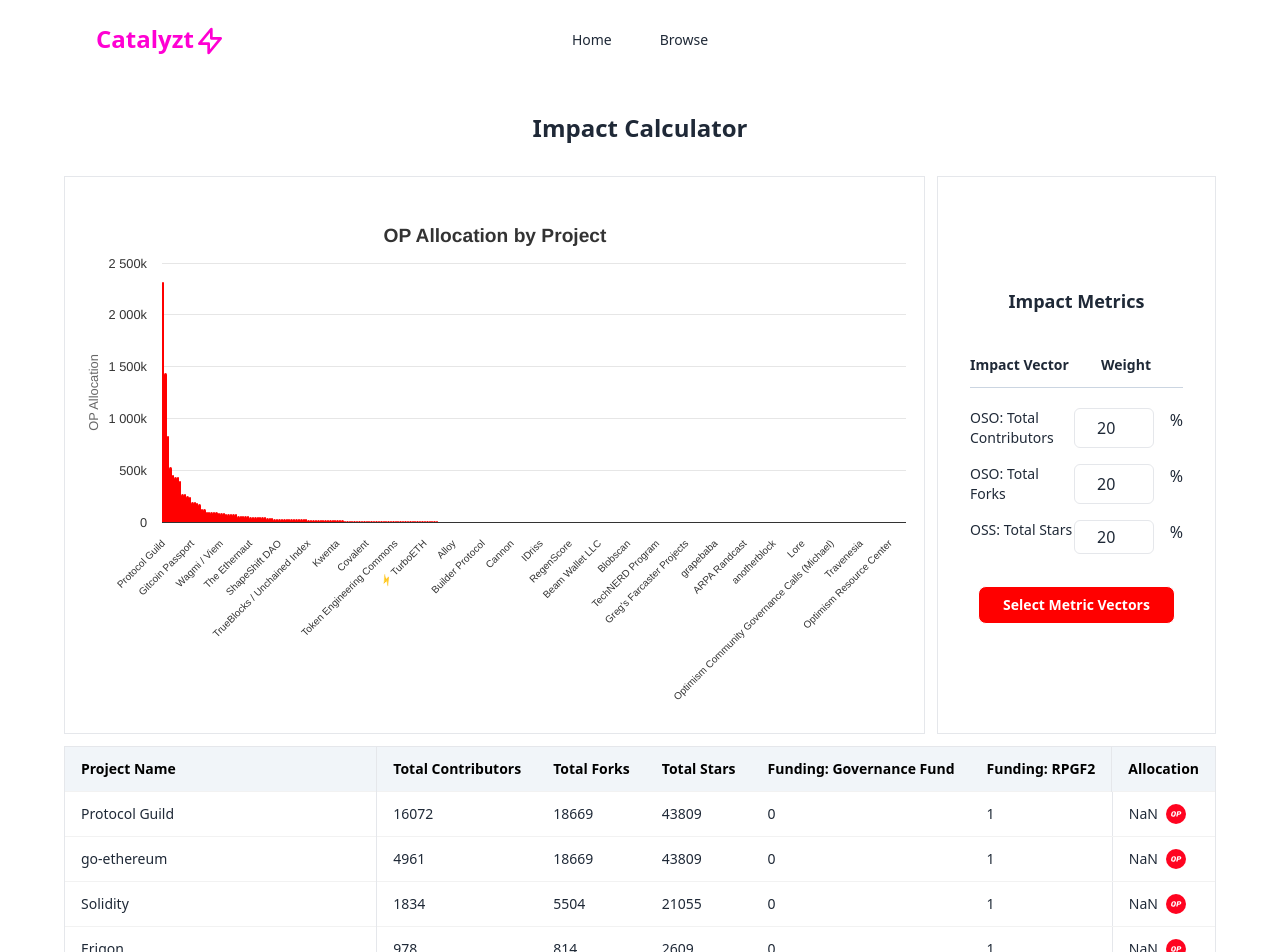
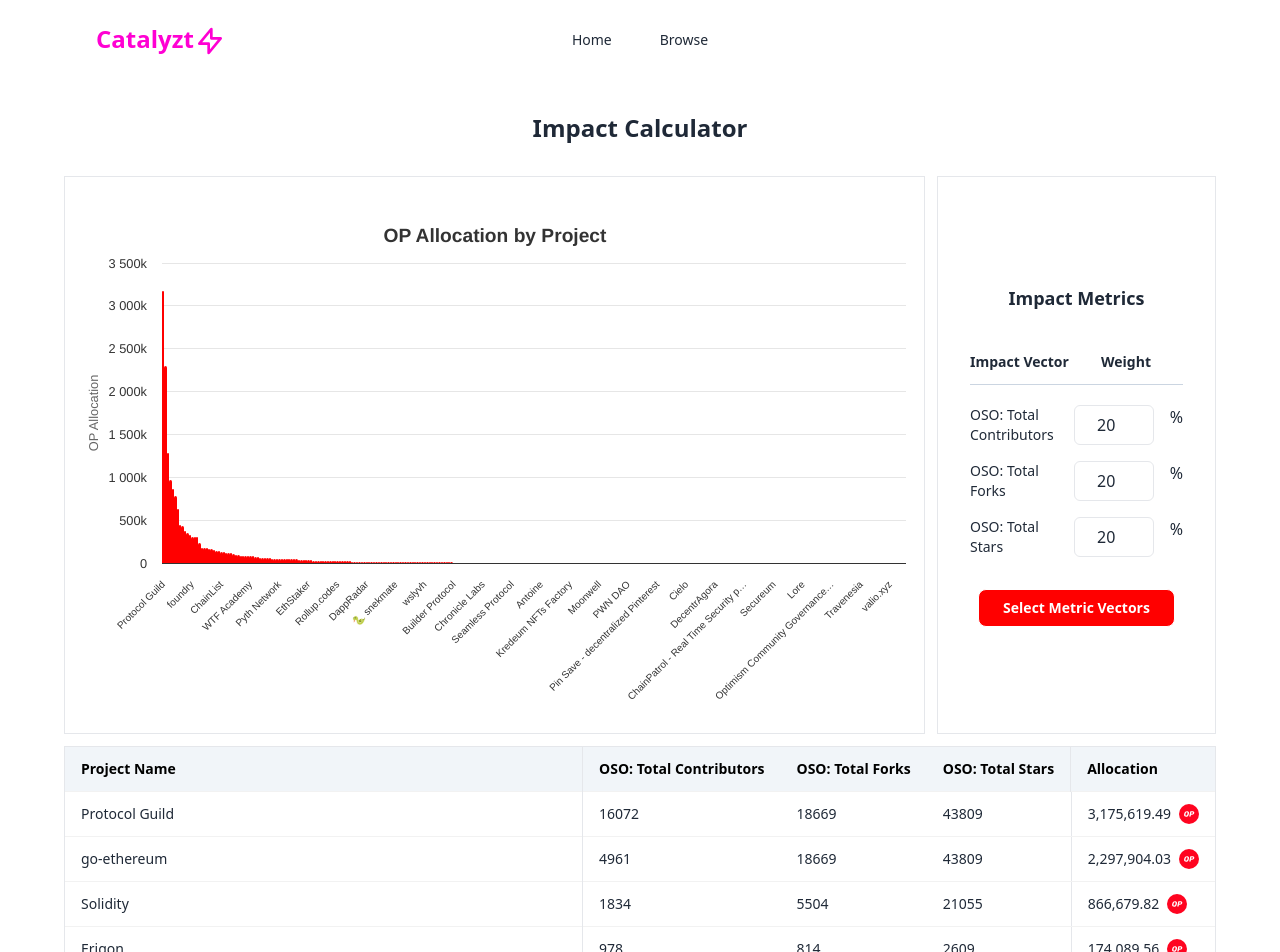
Before and after one commit to catalyzt-tech/Impact-Calculator, a React (Vite) app: page /impact in a window 1280 px wide. Shown: the top 952 px of the page. Built offline with nearby package versions, Linux system fonts and the light colour scheme.

Commit message:
feat: sync table and refactor

```diff
--- a/src/components/ImpactCatalyst/Graph.tsx
+++ b/src/components/ImpactCatalyst/Graph.tsx
@@ -1,26 +1,42 @@
 import Highcharts from 'highcharts'
 import HighchartsReact from 'highcharts-react-official'
-import { useCallback, useEffect, useState, useRef } from 'react'
+import { useCallback, useEffect, useState } from 'react'
 import { calculateAllocationTest } from '../../hooks/process'
 
+interface allocationResultType {
+  project: string
+  amount: string
+}
 const TempGraph = ({ selectedProject, totalStats, weight }) => {
   const [options, setOptions] = useState({})
-  const [allocationAmount, setAllocationAmount] = useState([])
-  const [projectName, setProjectName] = useState([])
+  const [allocationAmount, setAllocationAmount] = useState<number[]>([])
+  const [projectName, setProjectName] = useState<string[]>([])
 
-  console.log(calculateAllocationTest(selectedProject,totalStats,30000000, weight))
+  console.log(
+    calculateAllocationTest(selectedProject, totalStats, 30000000, weight)
+  )
 
   const calculateAllocation = useCallback(async () => {
-    return calculateAllocationTest(selectedProject,totalStats,30000000, weight)
+    return calculateAllocationTest(
+      selectedProject,
+      totalStats,
+      30000000,
+      weight
+    )
   }, [selectedProject, totalStats, weight]) // Include weight in dependencies
 
-  const transformData = useCallback((allocationResult) => {
-    const sortedAllocation = allocationResult.sort((a, b) => Number(b.amount) - Number(a.amount)).filter((project) => Number(project.amount) > 0)
-    const projectName = sortedAllocation.map((project) => project.project)
-    const amount = sortedAllocation.map((project) => Number(project.amount))
-    setAllocationAmount(amount)
-    setProjectName(projectName)
-  }, [])
+  const transformData = useCallback(
+    (allocationResult: allocationResultType[]) => {
+      const sortedAllocation = allocationResult
+        .sort((a, b) => Number(b.amount) - Number(a.amount))
+        .filter((project) => Number(project.amount) > 0)
+      const projectName = sortedAllocation.map((project) => project.project)
+      const amount = sortedAllocation.map((project) => Number(project.amount))
+      setAllocationAmount(amount)
+      setProjectName(projectName)
+    },
+    []
+  )
 
   useEffect(() => {
     setOptions({
--- a/src/components/ImpactCatalyst/Table.tsx
+++ b/src/components/ImpactCatalyst/Table.tsx
@@ -1,15 +1,21 @@
 import { WeightType } from '../../types/ImpactMetric'
-import { TotalStats } from '../../types/impactCalculator'
-import { Project } from '../../types/project'
+// import { ProjectType } from '../../types/project'
+import { calculateAllocationTest } from '../../hooks/process'
+import { Project } from '../../types/impactCalculator'
+const Table = ({ selectedProject, totalStats, weight }) => {
+  const opAllocation = 30000000
+  console.log('table')
+  console.log(selectedProject, totalStats, weight)
 
-interface TableProps {
-  selectedProject: Project[]
-  totalStats: TotalStats
-  weight: WeightType[]
-}
-const Table = ({ selectedProject, totalStats, weight }: TableProps) => {
-  const opAllocation = 30000000
-  console.log(selectedProject, totalStats, weight)
+  const allocation = calculateAllocationTest(
+    selectedProject,
+    totalStats,
+    opAllocation,
+    weight
+  )
+
+  console.log('allocation', allocation)
+
   return (
     <>
       <div className="overflow-x-auto">
@@ -17,81 +23,26 @@
           <thead>
             <tr className="text-sm text-black bg-slate-100">
               <th className="border-r">Project Name</th>
-              <th>Total Contributors</th>
-              <th>Total Forks</th>
-              <th>Total Stars</th>
-              <th>Funding: Governance Fund</th>
-              <th>Funding: RPGF2</th>
+              {weight.map((item: WeightType, index: number) => (
+                <th key={index}>{item.metric}</th>
+              ))}
               <th className="border-l">Allocation</th>
             </tr>
           </thead>
           <tbody>
-            {selectedProject.map((project) => {
-              const allocation = {
-                'Total Contributors':
-                  totalStats['Total Contributors'] !== 0
-                    ? Number(
-                        (project['OSO: Total Contributors'] /
-                          totalStats['Total Contributors']) *
-                          weight[0]
-                      )
-                    : 0,
-                'Total Forks':
-                  totalStats['Total Forks'] !== 0
-                    ? Number(
-                        (project['OSO: Total Forks'] /
-                          totalStats['Total Forks']) *
-                          weight[1]
-                      )
-                    : 0,
-                'Total Stars':
-                  totalStats['Total Stars'] !== 0
-                    ? Number(
-                        (project['OSO: Total Stars'] /
-                          totalStats['Total Stars']) *
-                          weight[2]
-                      )
-                    : 0,
-                'Funding: Governance Fund':
-                  totalStats['Funding: Governance Fund'] !== 0
-                    ? Number(
-                        (project['Funding: Partner Fund'] /
-                          totalStats['Funding: Governance Fund']) *
-                          weight[3]
-                      )
-                    : 0,
-                'Funding: RPGF2':
-                  totalStats['Funding: RPGF2'] !== 0
-                    ? Number(
-                        (project['Funding: RPGF2'] /
-                          totalStats['Funding: RPGF2']) *
-                          weight[4]
-                      )
-                    : 0,
-              }
-              const result =
-                allocation['Total Contributors'] +
-                allocation['Total Forks'] +
-                allocation['Total Stars'] +
-                allocation['Funding: Governance Fund'] +
-                allocation['Funding: RPGF2']
-
-              // console.log(weight, allocation, result, opAllocation)
+            {selectedProject.map((project: Project, index: number) => {
               return (
                 <tr key={project['Project ID']}>
-                  {/* <th>{project['Project ID']}</th> */}
                   <td className="border-r">{project['Meta: Project Name']}</td>
-                  <td>{project['OSO: Total Contributors']}</td>
-                  <td>{project['OSO: Total Forks']}</td>
-                  <td>{project['OSO: Total Stars']}</td>
-                  <td>{project['Funding: Partner Fund']}</td>
-                  <td>{project['Funding: RPGF2']}</td>
+                  {weight.map((item: WeightType, index: number) => (
+                    <td key={index}>{project[item.metric] || '-'}</td>
+                  ))}
                   <td className="flex flex-row border-l">
                     <div>
                       {new Intl.NumberFormat('en-US', {
                         minimumFractionDigits: 2,
                         maximumFractionDigits: 2,
-                      }).format(Number((result * opAllocation) / 100))}
+                      }).format(Number(allocation[index].amount))}
                     </div>
                     <div className="flex flex-row justify-end ml-2">
                       <svg
--- a/src/hooks/process.ts
+++ b/src/hooks/process.ts
@@ -1,34 +1,39 @@
-import { WeightType } from "../types/ImpactMetric";
-import { ProjectType } from "../types/project";
+import { WeightType } from '../types/ImpactMetric'
+import { ProjectType } from '../types/project'
 
 //Impact Catalyst (Page) Hooks
 export const everyProjectStatSum = (projects: ProjectType[]) => {
   return projects.reduce((acc, project) => {
     Object.keys(project).forEach((key) => {
       if (typeof project[key as keyof ProjectType] === 'number') {
-            acc[key] = (acc[key] || 0) + +project[key as keyof ProjectType];
+        acc[key] = (acc[key] || 0) + +project[key as keyof ProjectType]
       }
-        });
-        return acc;
-      }, {} as Record<string, number>);
+    })
+    return acc
+  }, {} as Record<string, number>)
 }
 
 //Graph (Component) Hooks
-export const calculateAllocationTest = (projects: ProjectType[], totalStats: Partial<ProjectType>, opAllocation: number, weight: WeightType[]) => {
-
+export const calculateAllocationTest = (
+  projects: ProjectType[],
+  totalStats: Partial<ProjectType>,
+  opAllocation: number,
+  weight: WeightType[]
+) => {
   return projects.map((project) => {
-
     let allocationByProject = 0
-
-            weight.map((item:WeightType) => {
-                if(!isNaN(project[item.metric] && !isNaN(totalStats[item.metric])) && !isNaN(item.value)) {
-                    allocationByProject += (+project[item.metric] / +totalStats[item.metric]) * item.value
+    weight.map((item: WeightType) => {
+      if (
+        !isNaN(project[item.metric] && !isNaN(totalStats[item.metric])) &&
+        !isNaN(item.value)
+      ) {
+        allocationByProject +=
+          (+project[item.metric] / +totalStats[item.metric]) * item.value
       }
     })
-            return({
+    return {
       project: project['Meta: Project Name'],
-                amount: ((allocationByProject*opAllocation) / 100).toFixed(2)
+      amount: ((allocationByProject * opAllocation) / 100).toFixed(2),
+    }
   })
-
-        });
 }
--- a/src/pages/ImpactCatalyst.tsx
+++ b/src/pages/ImpactCatalyst.tsx
@@ -16,17 +16,17 @@
   const [osoData, setOsoData] = useState<ProjectType[]>([])
   const [weight, setWeight] = useState<WeightType[]>([
     {
-      metric: "OSO: Total Contributors",
+      metric: 'OSO: Total Contributors',
       value: 20,
     },
     {
-      metric: "OSO: Total Forks",
+      metric: 'OSO: Total Forks',
       value: 20,
     },
     {
-      metric: "OSS: Total Stars",
+      metric: 'OSO: Total Stars',
       value: 20,
-    }
+    },
   ])
   // TODO: change weight scheme =>
   // {
@@ -36,8 +36,6 @@
   //   "Funding: Governance Fund": 0,
   //   "Funding: RPGF2": 0,
   // }
-
-
 
   useEffect(() => {
     const fetchData = async () => {
--- a/src/types/impactCalculator.d.ts
+++ b/src/types/impactCalculator.d.ts
@@ -37,60 +37,60 @@
 }
 export type Project = {
   'Project ID': string
-  'Result: # Ballots': number
-  'Result: Median OP': number
+  'Result: # Ballots': number | string
+  'Result: Median OP': number | string
   'Result: Quorum Reached': string
-  'Result: Received OP': number
+  'Result: Received OP': number | string
   'Meta: Project Name': string
   'Meta: Applicant Type': string
   'Meta: Website': string
   'Meta: Bio': string
   'Meta: Payout Address': string
-  'Category: Collective Governance': number
-  'Category: Developer Ecosystem': number
-  'Category: End User Experience and Adoption': number
-  'Category: OP Stack': number
-  'Funding: Governance Fund': number
-  'Funding: Other': number
-  'Funding: Partner Fund': number
-  'Funding: RPGF1': number
-  'Funding: RPGF2': number
-  'Funding: Revenue': number
-  'Keywords: Base': number
-  'Keywords: Farcaster': number
-  'Keywords: Zora': number
-  'Link: Contract on Base': number
-  'Link: Contract on OP Mainnet': number
-  'Link: Dune': number
-  'Link: Flipside': number
-  'Link: GitHub': number
-  'Link: GitHub (duneanalytics)': number
-  'Link: GitHub (ethereum)': number
-  'Link: GitHub (ethereum-optimism)': number
-  'Link: NPM Package': number
-  'Link: Optimism Gov': number
-  'Link: Substack': number
-  'Link: Twitter': number
-  'OSO: # GitHub Repos': number
+  'Category: Collective Governance': number | string
+  'Category: Developer Ecosystem': number | string
+  'Category: End User Experience and Adoption': number | string
+  'Category: OP Stack': number | string
+  'Funding: Governance Fund': number | string
+  'Funding: Other': number | string
+  'Funding: Partner Fund': number | string
+  'Funding: RPGF1': number | string
+  'Funding: RPGF2': number | string
+  'Funding: Revenue': number | string
+  'Keywords: Base': number | string
+  'Keywords: Farcaster': number | string
+  'Keywords: Zora': number | string
+  'Link: Contract on Base': number | string
+  'Link: Contract on OP Mainnet': number | string
+  'Link: Dune': number | string
+  'Link: Flipside': number | string
+  'Link: GitHub': number | string
+  'Link: GitHub (duneanalytics)': number | string
+  'Link: GitHub (ethereum)': number | string
+  'Link: GitHub (ethereum-optimism)': number | string
+  'Link: NPM Package': number | string
+  'Link: Optimism Gov': number | string
+  'Link: Substack': number | string
+  'Link: Twitter': number | string
+  'OSO: # GitHub Repos': number | string
   'OSO: Date First Commit': string
-  'OSO: Total Stars': number
-  'OSO: Total Forks': number
-  'OSO: Total Contributors': number
-  'OSO: Contributors Last 6 Months': number
-  'OSO: Avg Monthly Active Devs Last 6 Months': number
-  'OSO: # OP Contracts': number
+  'OSO: Total Stars': number | string
+  'OSO: Total Forks': number | string
+  'OSO: Total Contributors': number | string
+  'OSO: Contributors Last 6 Months': number | string
+  'OSO: Avg Monthly Active Devs Last 6 Months': number | string
+  'OSO: # OP Contracts': number | string
   'OSO: Date First Txn': string
-  'OSO: Total Onchain Users': number
-  'OSO: Onchain Users Last 6 Months': number
+  'OSO: Total Onchain Users': number | string
+  'OSO: Onchain Users Last 6 Months': number | string
   'OSO: Total Txns': string
   'OSO: Total Txn Fees (ETH)': string
   'OSO: Txn Fees Last 6 Months (ETH)': string
-  'OSO: # NPM Packages': number
+  'OSO: # NPM Packages': number | string
   'OSO: Date First Download': string
   'OSO: Total Downloads': string
   'OSO: Downloads Last 6 Months': string
-  'OSO: Has Profile': number
+  'OSO: Has Profile': number | string
   'GTP: VC Funding Amount': string
   'GTP: Has Token': string
-  'GTP: Has VC Funding': number
+  'GTP: Has VC Funding': number | string
 }
```
Lines whose indentation alone changed are shown as unchanged.
